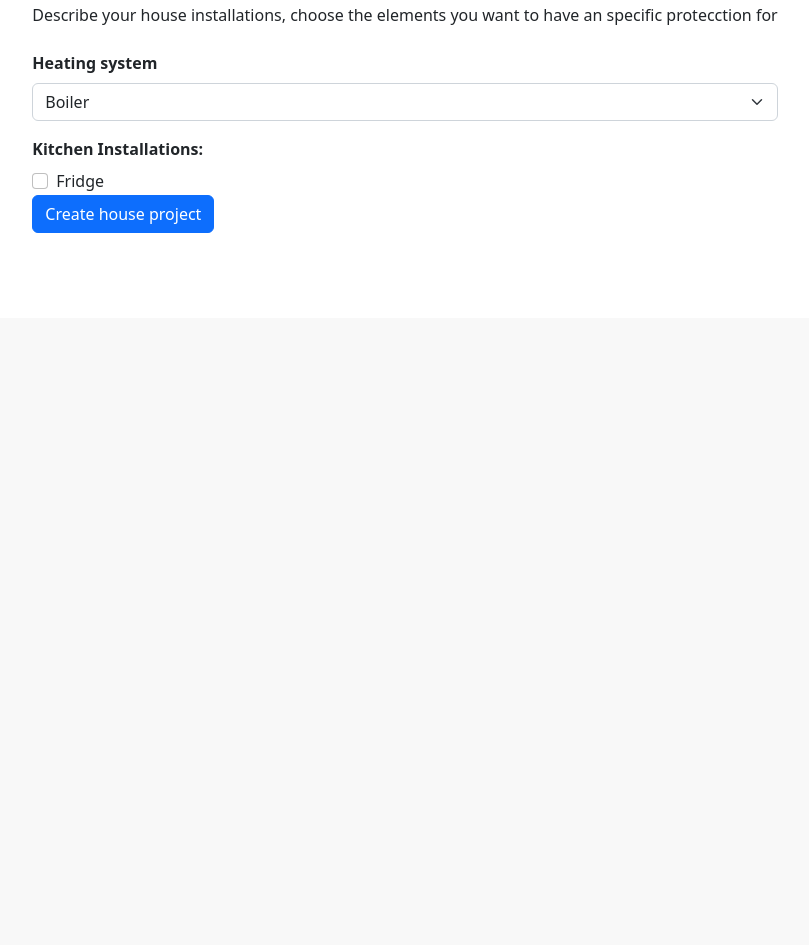
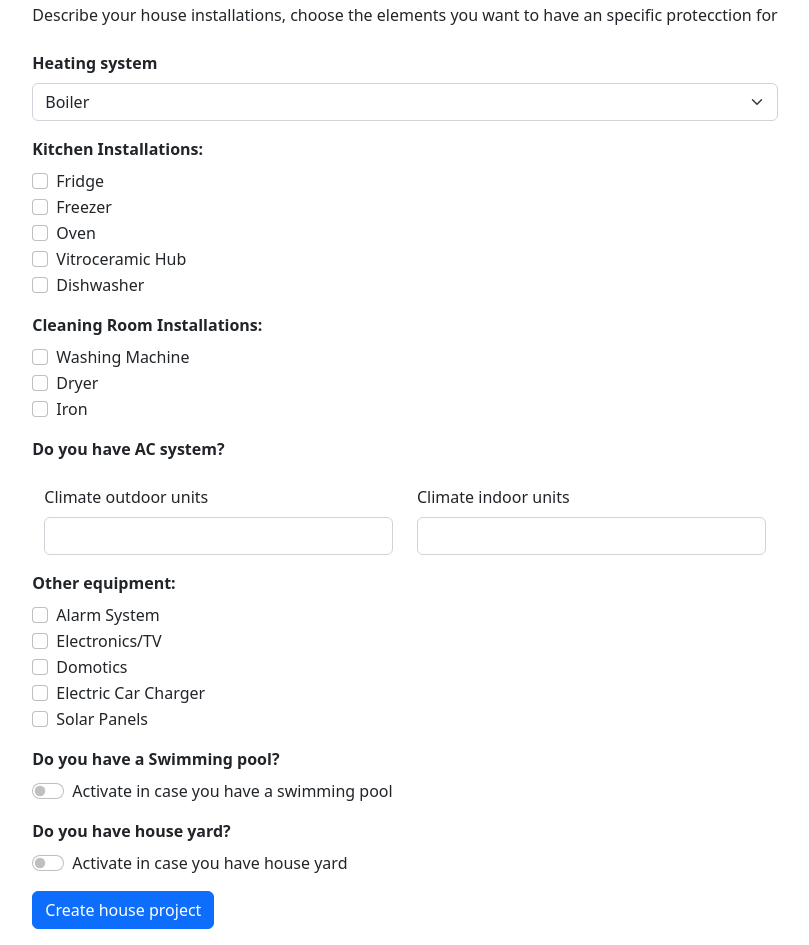
Before and after one commit to otaymerich/electricdiagrams, a Flask app: page /newproject in a window 1280 px wide. Shown: the part 482-1427 px from the top of the page, without its empty margins (235-1044 px from the left). Before the commit the page ends 715 px from the top, so only its background shows below. Run offline with Flask 2, Linux system fonts and the light colour scheme; the visitor is signed in with stand-in values (Sample User, id 1); data comes from the database, SQL or seed files in the repository.

Commit message:
Update 10.4.22
Creating form to request information about the house

```diff
--- a/auth_obj.py
+++ b/auth_obj.py
@@ -1,6 +1,6 @@
 from functools import wraps
 from hashlib import sha1
-from flask import redirect, url_for
+from flask import redirect, url_for, render_template
 from secrets import token_urlsafe
 
 SECRET_KEY = "ELECdiagrams"
@@ -36,7 +36,8 @@ class Auth:
     def login_check(self, func):
         @wraps(func)
         def inner(*args):
-            if self.request.method == "POST":
+            if self.request.method == "POST" and len(self.request.form) == 2: #check the len of the form to distinguish between login or new_user form
+                print(len(self.request.form))
                 user_email = self.request.form["email"]
                 user_pwd = self.encrypt_psw(self.request.form["pwd"])
                 user = self.users.query.filter_by(email=user_email).first()
@@ -48,5 +49,6 @@ class Auth:
                         self.db.session.add(user)
                         self.db.session.commit()
                         return redirect(url_for(self.home_url))
+                return render_template("login.html", message="**User or password incorrect**")
             return func(*args)
         return inner
--- a/templates/new_project.html
+++ b/templates/new_project.html
@@ -43,31 +43,31 @@
     <label class="form-label fw-bold">Kitchen Installations:</label>
     <div class="form-check">
       <label class="form-check-label" for="KitchenFridge">
-      <input class="form-check-input" type="checkbox" value="true" id="KitchenFridge" name="fridge">
+      <input class="form-check-input" type="checkbox" value="True" id="KitchenFridge" name="fridge">
         Fridge
       </label>
     </div>
-    <!-- <div class="form-check">
+    <div class="form-check">
       <label class="form-check-label" for="KitchenFreezer">
-      <input class="form-check-input" type="checkbox" value="" id="KitchenFreezer" name="freezer">
+      <input class="form-check-input" type="checkbox" value="True" id="KitchenFreezer" name="freezer">
         Freezer
       </label>
     </div>
     <div class="form-check">
       <label class="form-check-label" for="KitchenOven">
-      <input class="form-check-input" type="checkbox" value="False" id="KitchenOven" name="oven">
+      <input class="form-check-input" type="checkbox" value="True" id="KitchenOven" name="oven">
         Oven
       </label>
     </div>
     <div class="form-check">
       <label class="form-check-label" for="KitchenVitro">
-      <input class="form-check-input" type="checkbox" value="False" id="KitchenVitro" name="vitro_hub">
+      <input class="form-check-input" type="checkbox" value="True" id="KitchenVitro" name="vitro_hub">
         Vitroceramic Hub
       </label>
     </div>
     <div class="form-check">
       <label class="form-check-label" for="KitchenDishwasher">
-      <input class="form-check-input" type="checkbox" value="False" id="KitchenDishwasher" name="dishwasher">
+      <input class="form-check-input" type="checkbox" value="True" id="KitchenDishwasher" name="dishwasher">
         Dishwasher
       </label>
     </div>
@@ -76,19 +76,19 @@
     <label class="form-label fw-bold">Cleaning Room Installations:</label>
     <div class="form-check">
       <label class="form-check-label" for="CleaningWashMachine">
-      <input class="form-check-input" type="checkbox" value="False" id="CleaningWashMachine" name="wash_machine">
+      <input class="form-check-input" type="checkbox" value="True" id="CleaningWashMachine" name="wash_machine">
         Washing Machine
       </label>
     </div>
     <div class="form-check">
       <label class="form-check-label" for="CleaningDryer">
-      <input class="form-check-input" type="checkbox" value="False" id="CleaningDryer" name="dryer">
+      <input class="form-check-input" type="checkbox" value="True" id="CleaningDryer" name="dryer">
         Dryer
       </label>
     </div>
     <div class="form-check">
       <label class="form-check-label" for="CleaningIron">
-      <input class="form-check-input" type="checkbox" value="False" id="CleaningIron" name="iron">
+      <input class="form-check-input" type="checkbox" value="True" id="CleaningIron" name="iron">
         Iron
       </label>
     </div>
@@ -96,19 +96,19 @@
   <div class="mb-3">
     <label class="form-label fw-bold">Do you have AC system?</label>
   </div>
-  <div class="mb-3">
+  <!-- <div class="mb-3">
     <input type="checkbox" class="form-check-input" id="has_air" aria-describedby="dateHelp" onclick="show_air()">
     <label for="exampleInputEmail1" class="form-check-label">Yes/No</label>
-  </div>
-  <div class="container mb-3" id="climate_units" style="display: none;">
+  </div> -->
+  <div class="container mb-3" id="climate_units">
     <div class = "row">
       <div class="col-sm">
         <label for="ou" class="form-label">Climate outdoor units</label>
-        <input type="number" min="0" step="1" class="form-control" id="ou" name="out_units" required>
+        <input type="number" min="0" step="1" class="form-control" id="ou" name="climate_outdoor_unit" required>
       </div>
       <div class="col-sm">
         <label for="iu" class="form-label">Climate indoor units</label>
-        <input type="number" min="0" step="1" class="form-control" id="iu" name="in_units" required>
+        <input type="number" min="0" step="1" class="form-control" id="iu" name="climate_indoor_unit" required>
       </div>
     </div>
   </div>
@@ -116,31 +116,31 @@
     <label class="form-label fw-bold">Other equipment:</label>
     <div class="form-check">
       <label class="form-check-label" for="OtherAlarm">
-      <input class="form-check-input" type="checkbox" value="" id="OtherAlarm" name="alarm">
+      <input class="form-check-input" type="checkbox" value="True" id="OtherAlarm" name="alarm">
         Alarm System
       </label>
     </div>
     <div class="form-check">
       <label class="form-check-label" for="OtherElectronics">
-      <input class="form-check-input" type="checkbox" value="" id="OtherElectronics" name="electronics">
+      <input class="form-check-input" type="checkbox" value="True" id="OtherElectronics" name="electronics">
         Electronics/TV
       </label>
     </div>
     <div class="form-check">
       <label class="form-check-label" for="OtherDomotics">
-      <input class="form-check-input" type="checkbox" value="" id="OtherDomotics" name="domotics">
+      <input class="form-check-input" type="checkbox" value="True" id="OtherDomotics" name="domotics">
         Domotics
       </label>
     </div>
     <div class="form-check">
       <label class="form-check-label" for="OtherElecCar">
-      <input class="form-check-input" type="checkbox" value="" id="OtherElecCar" name="elec_car">
+      <input class="form-check-input" type="checkbox" value="True" id="OtherElecCar" name="elec_car">
         Electric Car Charger
       </label>
     </div>
     <div class="form-check">
       <label class="form-check-label" for="OtherSolarPanels">
-      <input class="form-check-input" type="checkbox" value="" id="OtherSolarPanels" name="solar_panels">
+      <input class="form-check-input" type="checkbox" value="True" id="OtherSolarPanels" name="solar_panels">
         Solar Panels
       </label>
     </div>
@@ -158,7 +158,7 @@
         <input class="form-check-input" type="checkbox" role="switch" id="garden" name="garden">
         <label class="form-check-label" for="garden">Activate in case you have house yard</label>
       </div>
-  </div>-->
+  </div>
   <div class="mb-3">
     <button type="submit" class="btn btn-primary">Create house project</button>
   </div>
--- a/views/elec/models.py
+++ b/views/elec/models.py
@@ -52,7 +52,7 @@ class House(db.Model):
     def gen_id():
         return uuid4().hex
 
-    def __init__(self, user_id: str, proj_title: str, address: str, m2: float, floors: int, pool: bool, garden: bool, fridge: bool, freezer: bool, oven: bool, vitro_hub: bool, dishwasher: bool, boiler: bool, aerothermia: bool, electric_heater: bool, wash_machine: bool, dryer: bool, iron: bool, alarm: bool, electronics: bool, domotics: bool, elec_car: bool, solar_panels: bool, climate_outdoor_unit=None, climate_indoor_unit=None):
+    def __init__(self, user_id: str, proj_title: str, address: str, m2: float, floors: int, pool: bool, garden: bool, fridge: bool, freezer: bool, oven: bool, vitro_hub: bool, dishwasher: bool, heating_system: str, wash_machine: bool, dryer: bool, iron: bool, alarm: bool, electronics: bool, domotics: bool, elec_car: bool, solar_panels: bool, climate_outdoor_unit=None, climate_indoor_unit=None):
         self.id = self.gen_id()
         self.user_id = user_id
         self.proj_title = proj_title
@@ -66,9 +66,7 @@ class House(db.Model):
         self.oven = oven
         self.vitro_hub = vitro_hub
         self.dishwasher = dishwasher
-        self.boiler = boiler
-        self.aerothermia = aerothermia
-        self.electric_heater = electric_heater
+        self.heating_system = heating_system
         self.wash_machine = wash_machine
         self.dryer = dryer
         self.iron = iron
--- a/views/elec/routes.py
+++ b/views/elec/routes.py
@@ -1,3 +1,4 @@
+from email import message
 from flask import Blueprint, render_template, request, session, redirect, url_for
 from auth_obj import Auth
 from views.elec.models import db, Users, House
@@ -21,9 +22,13 @@ LOGIN/LOGOUT
 def t_login():
     if request.method == "POST":
         rf = request.form
-        new_user = Users(rf["name"], rf["email"], Auth.encrypt_psw(rf["pwd"]))
-        db.session.add(new_user)
-        db.session.commit()
+        email = Users.query.filter_by(email=rf["email"]).first()
+        if not email:
+            new_user = Users(rf["name"], rf["email"], Auth.encrypt_psw(rf["pwd"]))
+            db.session.add(new_user)
+            db.session.commit()
+        else:
+            return render_template("login.html", message="**The user you tryed to create already exists**")
     return render_template("login.html")
 
 @elec.route("/newproject", methods=["GET", "POST"])
@@ -31,29 +36,10 @@ def t_login():
 def t_new_project():
     if request.method == "POST":
         rf = request.form
-        new_house = (session["id"],
-                    rf.get("proj_title"),
-                    rf.get("address"),
-                    rf.get("m2"),
-                    rf.get("floors"),
-                    # rf.get("pool"),
-                    # rf.get("garden"),
-                    rf.get("fridge"),
-                    # rf.get("freezer"),
-                    # rf.get("oven"),
-                    # rf.get("vitro_hub"),
-                    # rf.get("heating_system"),
-                    # rf.get(rf.get("wash_machine"),
-                    # rf.get("dryer"),
-                    # rf.get("iron"),
-                    # rf.get("out_units"),
-                    # rf.get("in_units"),
-                    # rf.get("alarm"),
-                    # rf.get("electronics"),
-                    # rf.get("domotics"),
-                    # rf.get("elec_car"),
-                    # rf.get("solar_panels")
-        )
+        new_house = {}
+        form_values = ["proj_title", "address",  "m2", "floors", "pool", "garden", "fridge", "freezer", "oven", "vitro_hub", "wash_machine", "dryer", "iron", "climate_outdoor_unit", "climate_indoor_unit", "alarm", "electronics", "domotics", "elec_car", "solar_panels"]
+        for name in form_values:
+            new_house[name] = rf.get(name) if rf.get(name) else None
         new_house = (*dict(rf).values(),)
         print(new_house)
     return render_template("new_project.html")
```
Also changed, not shown: templates/login.html (+4 -4 lines).
